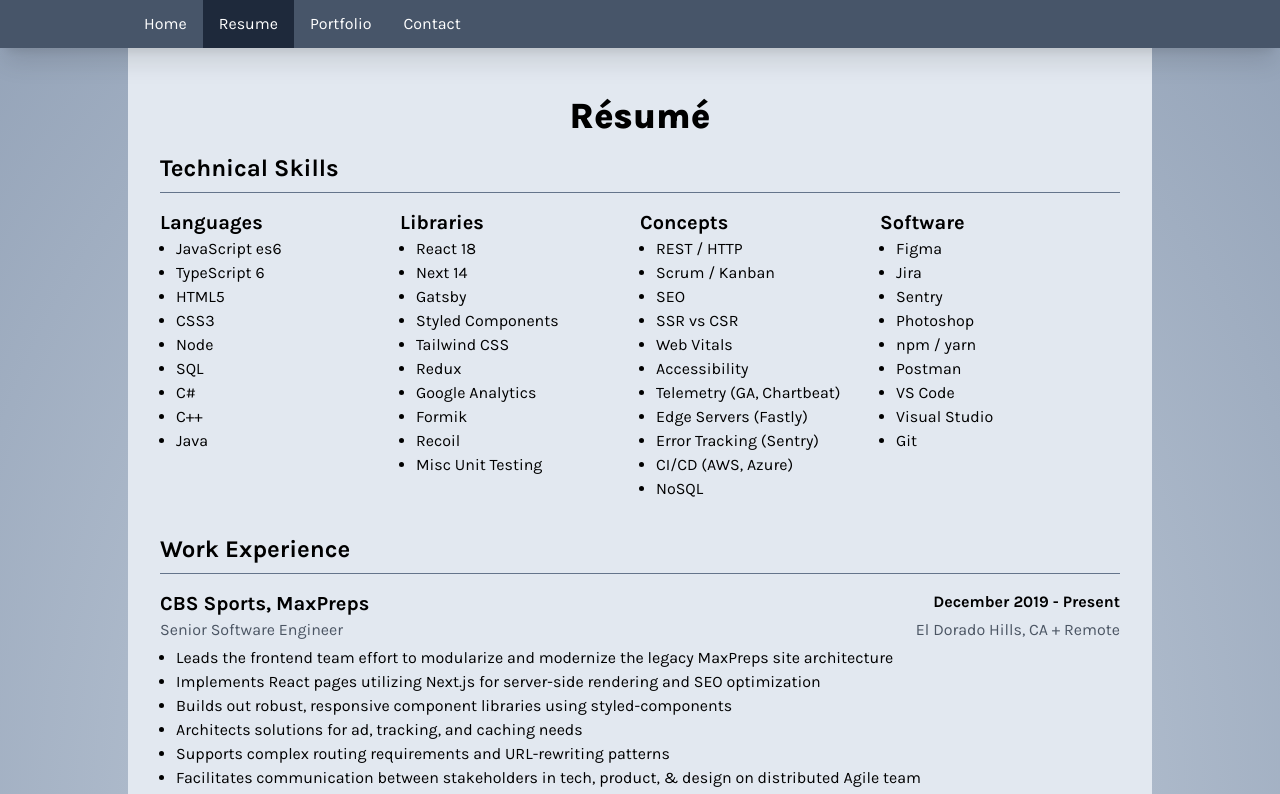
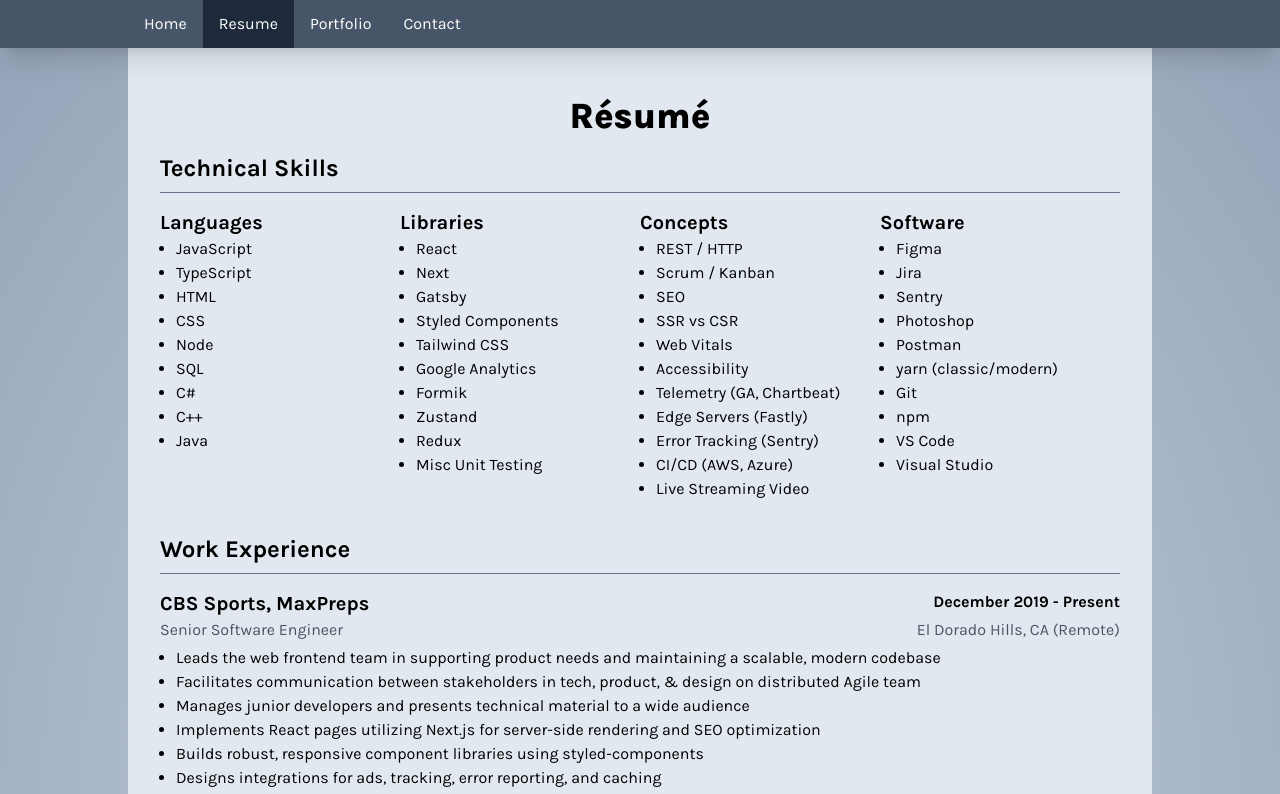
Before and after one commit to dan9418/personal-site-6, a Next.js app: page /resume in a window 1280 px wide. Shown: the top 794 px of the page. Built offline with nearby package versions, Linux system fonts and the light colour scheme.

Commit message:
update resume

```diff
--- a/src/data/resume.data.ts
+++ b/src/data/resume.data.ts
@@ -9,10 +9,10 @@
     {
         category: 'Languages',
         items: [
-            'JavaScript es6',
-            'TypeScript 6',
-            'HTML5',
-            'CSS3',
+            'JavaScript',
+            'TypeScript',
+            'HTML',
+            'CSS',
             'Node',
             'SQL',
             'C#',
@@ -23,15 +23,15 @@
     {
         category: 'Libraries',
         items: [
-            'React 18',
-            'Next 14',
+            'React',
+            'Next',
             'Gatsby',
             'Styled Components',
             'Tailwind CSS',
-            'Redux',
             'Google Analytics',
             'Formik',
-            'Recoil',
+            'Zustand',
+            'Redux',
             'Misc Unit Testing',
         ]
     },
@@ -48,7 +48,7 @@
             'Edge Servers (Fastly)',
             'Error Tracking (Sentry)',
             'CI/CD (AWS, Azure)',
-            'NoSQL',
+            'Live Streaming Video',
         ]
     },
     {
@@ -58,11 +58,12 @@
             'Jira',
             'Sentry',
             'Photoshop',
-            'npm / yarn',
             'Postman',
+            'yarn (classic/modern)',
+            'Git',
+            'npm',
             'VS Code',
             'Visual Studio',
-            'Git',
         ]
     }
 ]
@@ -82,15 +83,15 @@
         company: 'CBS Sports, MaxPreps',
         duration: 'December 2019 - Present',
         position: 'Senior Software Engineer',
-        location: 'El Dorado Hills, CA + Remote',
+        location: 'El Dorado Hills, CA (Remote)',
         items: [
-            'Leads the frontend team effort to modularize and modernize the legacy MaxPreps site architecture',
-            'Implements React pages utilizing Next.js for server-side rendering and SEO optimization',
-            'Builds out robust, responsive component libraries using styled-components',
-            'Architects solutions for ad, tracking, and caching needs',
-            'Supports complex routing requirements and URL-rewriting patterns',
+            'Leads the web frontend team in supporting product needs and maintaining a scalable, modern codebase',
             'Facilitates communication between stakeholders in tech, product, & design on distributed Agile team',
             'Manages junior developers and presents technical material to a wide audience',
+            'Implements React pages utilizing Next.js for server-side rendering and SEO optimization',
+            'Builds robust, responsive component libraries using styled-components',
+            'Designs integrations for ads, tracking, error reporting, and caching',
+            'Supports complex routing requirements and URL-rewriting patterns',
         ]
     },
     {
@@ -136,9 +137,9 @@
 // PROJECTS
 
 export const PROJECTS: string[] = [
-    'Created Play What, an educational music theory website and toolkit (in Beta)',
+    'Created \'Play What,\' an educational music theory website and toolkit (in Beta)',
     'Developed this personal website using the Next App Router and Tailwind CSS',
-    'Volunteer program coordinator at nonprofit music instrument lending library',
+    //'Volunteer program coordinator at nonprofit music instrument lending library',
     'Eagle Scout',
 ]
 
```
